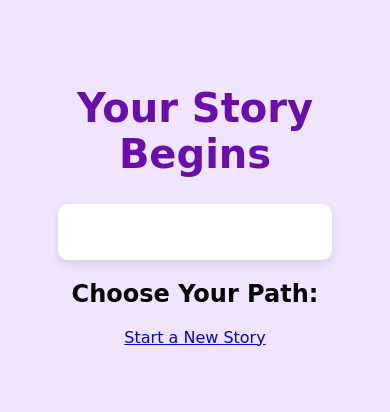
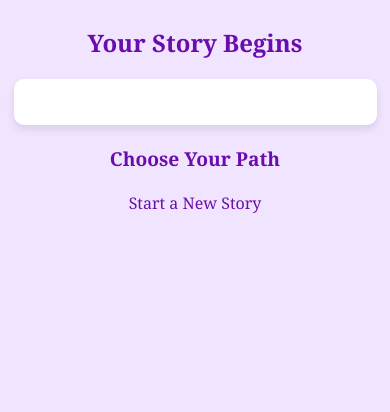
Before and after one commit to zml1997-stl/StoryPathAI, a FastAPI app: template templates/story.html in a window 390 px wide. Shown: the top 412 px of the page. Run offline with FastAPI, Linux system fonts and the light colour scheme; the template is opened without the code that fills it, so the values that code supplies are empty.

Commit message:
Update story.html

```diff
--- a/templates/story.html
+++ b/templates/story.html
@@ -2,42 +2,84 @@
 <html lang="en">
 <head>
     <meta charset="UTF-8">
+    <meta name="viewport" content="width=device-width, initial-scale=1.0">
     <title>StoryPath - Your Story</title>
     <style>
         body {
-            font-family: 'Comic Sans MS', Arial, sans-serif;
+            font-family: 'Georgia', serif;
             background-color: #f0e4ff;
             text-align: center;
-            padding: 50px;
+            padding: 20px;
+            margin: 0;
+            color: #333;
         }
         h1 {
             color: #6a0dad;
-            font-size: 2.5em;
+            font-size: 2em;
+            margin-bottom: 20px;
         }
         .story {
             background-color: #fff;
             padding: 20px;
             border-radius: 10px;
-            text-align: left;
-            max-width: 600px;
-            margin: 20px auto;
+            text-align: justify;
+            max-width: 90%;
+            margin: 0 auto 20px;
             box-shadow: 0 4px 8px rgba(0,0,0,0.1);
+            line-height: 1.6;
+            font-size: 1.1em;
         }
         .choices {
-            margin-top: 20px;
+            max-width: 90%;
+            margin: 20px auto;
         }
-        button {
+        .choices h2 {
+            color: #6a0dad;
+            font-size: 1.5em;
+            margin-bottom: 15px;
+        }
+        .choice-btn {
             background-color: #6a0dad;
             color: white;
-            padding: 10px 20px;
+            padding: 10px;
             border: none;
             border-radius: 5px;
             font-size: 1em;
-            margin: 5px;
+            margin: 5px 0;
             cursor: pointer;
+            width: 100%;
+            text-align: left;
+            display: block;
         }
-        button:hover {
+        .choice-btn:hover {
             background-color: #8a2be2;
+        }
+        a {
+            color: #6a0dad;
+            text-decoration: none;
+            font-size: 1em;
+        }
+        a:hover {
+            text-decoration: underline;
+        }
+        @media (max-width: 600px) {
+            body {
+                padding: 10px;
+            }
+            h1 {
+                font-size: 1.5em;
+            }
+            .story {
+                font-size: 1em;
+                padding: 15px;
+            }
+            .choices h2 {
+                font-size: 1.2em;
+            }
+            .choice-btn {
+                font-size: 0.9em;
+                padding: 8px;
+            }
         }
     </style>
 </head>
@@ -47,9 +89,9 @@
         <p>{{ story }}</p>
     </div>
     <div class="choices">
-        <h2>Choose Your Path:</h2>
+        <h2>Choose Your Path</h2>
         {% for choice in choices %}
-            <button>{{ choice }}</button>
+            <button class="choice-btn">{{ choice }}</button>
         {% endfor %}
     </div>
     <p><a href="/generate">Start a New Story</a></p>
```
